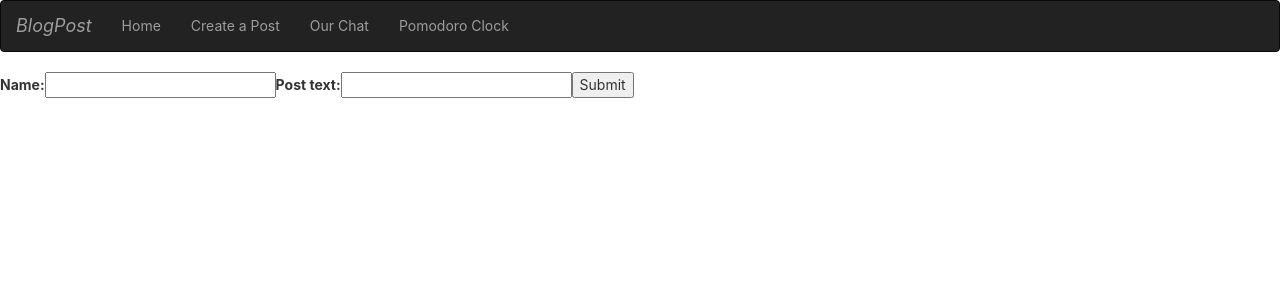
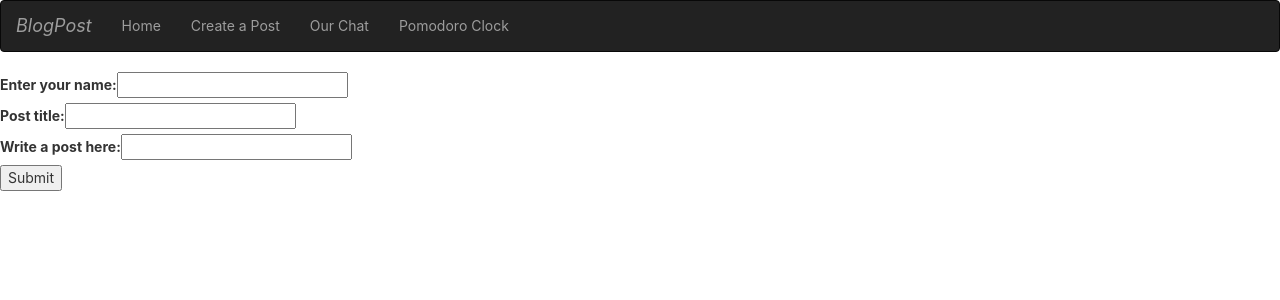
Before and after one commit to not-qwerty/MERN-App, a React (Create React App) app in the folder client/: page /create in a window 1280 px wide. Shown: the top 300 px of the page. Built offline with nearby package versions, Linux system fonts and the light colour scheme.

Commit message:
added title to creating post and some style

```diff
--- a/client/src/components/CreatePost.js
+++ b/client/src/components/CreatePost.js
@@ -2,12 +2,13 @@ import React, { useState } from "react";
 
 export default function CreatePost() {
   const [name, setName] = useState("");
+  const [title, setTitle] = useState("");
   const [postBody, setBody] = useState("");
 
   const handleSubmit = async (e) => {
     e.preventDefault();
     try {
-      const bodyRes = { name, postBody };
+      const bodyRes = { name, title, postBody };
       const response = await fetch("http://localhost:5000/posts", {
         method: "POST",
         headers: { "Content-Type": "application/json" },
@@ -30,17 +31,30 @@ export default function CreatePost() {
     setName(e.target.value);
   };
 
+  const handleTitleChange = (e) => {
+    e.preventDefault();
+    setTitle(e.target.value);
+  };
+
   return (
-    <div>
+    <div style={{alignItems: 'center'}}>
       <form onSubmit={handleSubmit}>
         <label>
-          Name:
+          Enter your name:
           <input type="text" value={name} onChange={handleNameChange} />
         </label>
+    <br />
         <label>
-          Post text:
+          Post title:
+          <input type="text" value={title} onChange={handleTitleChange} />
+        </label>
+        <br />
+
+        <label>
+          Write a post here:
           <input type="text" value={postBody} onChange={handleBodyChange} />
         </label>
+        <br />
         <input type="submit" value="Submit" />
       </form>
     </div>
--- a/client/src/components/Posts.js
+++ b/client/src/components/Posts.js
@@ -18,15 +18,17 @@ export default function Posts() {
     <div>
       {posts.map((post) => {
         return (
-          <div key={post._id}>
+          <div key={post._id} className='container-post'>
+          <div>
             <div>
-              <h2>{post.postHeader}</h2>
+              <h2>{post.title}</h2>
             </div>
             <div>
               <p>{post.postBody}</p>
             </div>
             <p>Written by {post.name}</p>
           </div>
+          </div>
         );
       })}
     </div>
--- a/client/src/index.css
+++ b/client/src/index.css
@@ -11,3 +11,12 @@ code {
   font-family: source-code-pro, Menlo, Monaco, Consolas, 'Courier New',
     monospace;
 }
+
+.container-post {
+  border: solid 1px black;
+  margin: 15px;
+  align-items: center;
+  text-align: center;
+  word-wrap: break-word;
+  padding: 20;
+}
```
Also changed, not shown: 2 other files (tests, documents, lock files or other folders).
